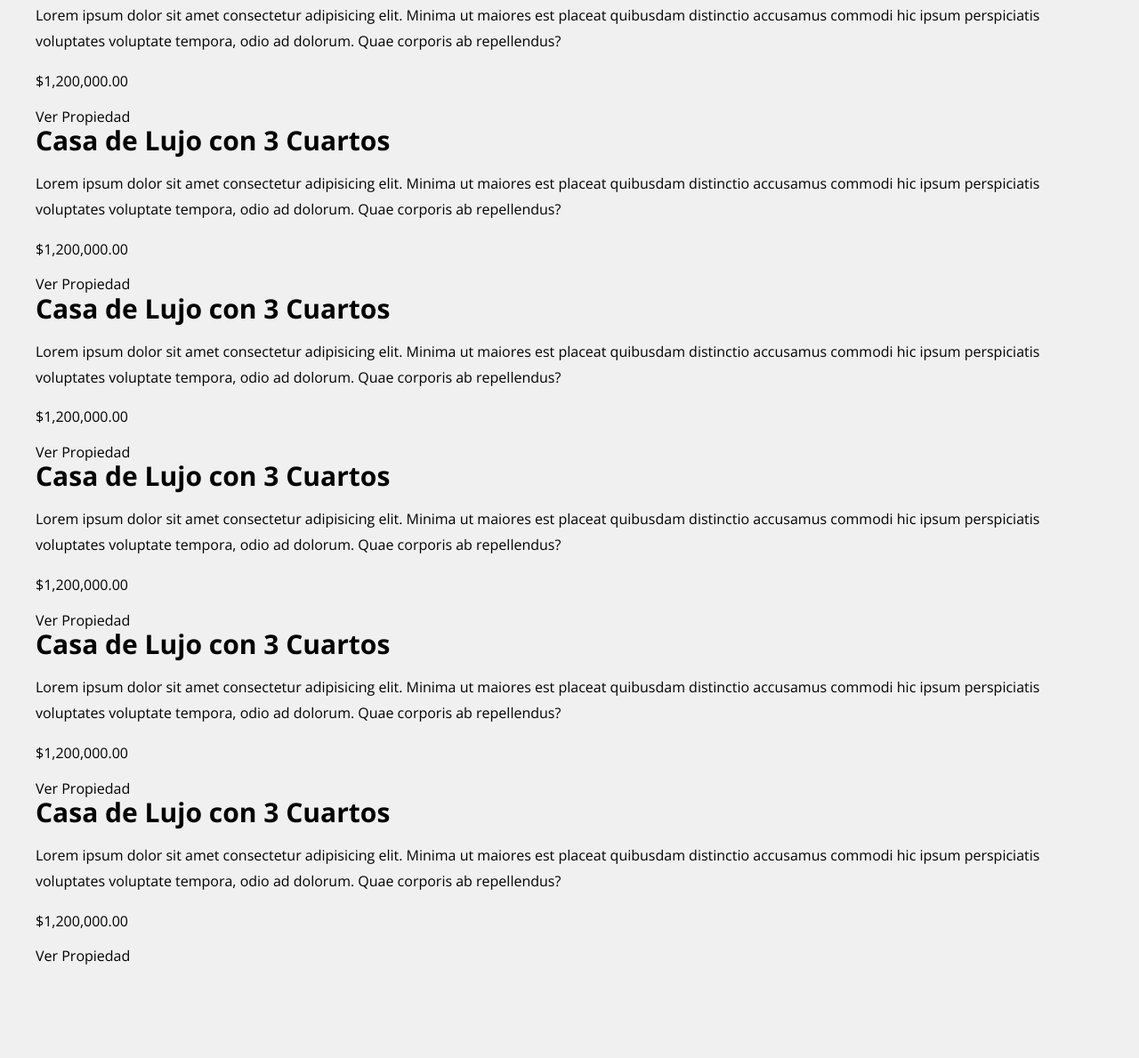
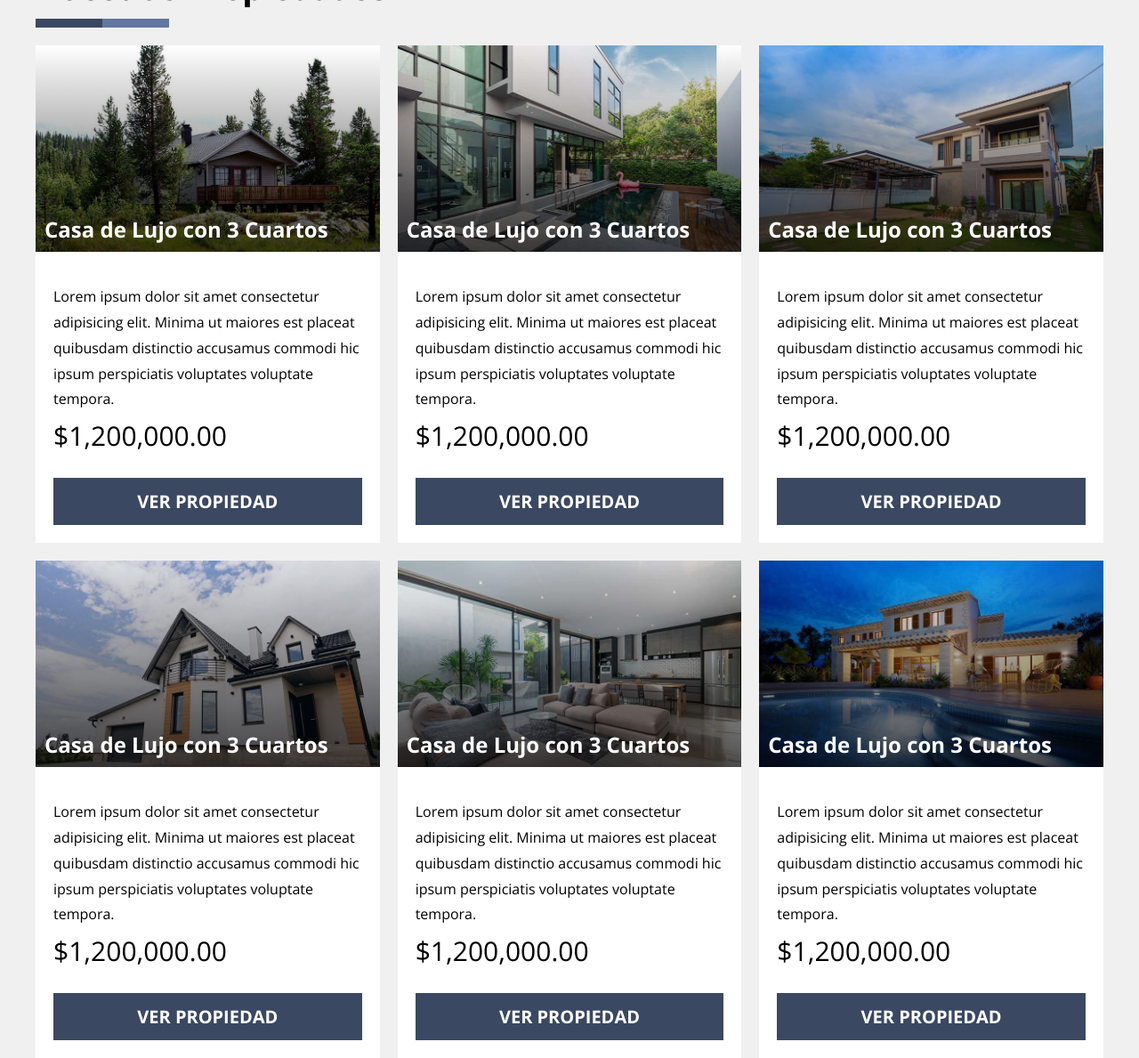
Before and after one commit to Geinersb/RealState-Web, a website: page index.html in a window 1280 px wide. Shown: the part 757-1946 px from the top of the page at 89% size. Before the commit the page ends 1842 px from the top, so only its background shows below. Drawn offline with nearby package versions, Linux system fonts and the light colour scheme.

Commit message:
se finaliza seccion de propiedades

```diff
--- a/index.html
+++ b/index.html
@@ -53,7 +53,7 @@
                 <h3 class="propiedad__nombre">Casa de Lujo con 3 Cuartos</h3>
             </div>
             <div class="propiedad__contenido">
-                <p class="propiedad__texto">Lorem ipsum dolor sit amet consectetur adipisicing elit. Minima ut maiores est placeat quibusdam distinctio accusamus commodi hic ipsum perspiciatis voluptates voluptate tempora, odio ad dolorum. Quae corporis ab repellendus?</p>
+                <p class="propiedad__texto">Lorem ipsum dolor sit amet consectetur adipisicing elit. Minima ut maiores est placeat quibusdam distinctio accusamus commodi hic ipsum perspiciatis voluptates voluptate tempora.</p>
                 <p class="propiedad__precio">$1,200,000.00</p>
                 <a href="#" class="propiedad__enlace">Ver Propiedad</a>
             </div>
@@ -64,7 +64,7 @@
                 <h3 class="propiedad__nombre">Casa de Lujo con 3 Cuartos</h3>
             </div>
             <div class="propiedad__contenido">
-                <p class="propiedad__texto">Lorem ipsum dolor sit amet consectetur adipisicing elit. Minima ut maiores est placeat quibusdam distinctio accusamus commodi hic ipsum perspiciatis voluptates voluptate tempora, odio ad dolorum. Quae corporis ab repellendus?</p>
+                <p class="propiedad__texto">Lorem ipsum dolor sit amet consectetur adipisicing elit. Minima ut maiores est placeat quibusdam distinctio accusamus commodi hic ipsum perspiciatis voluptates voluptate tempora.</p>
                 <p class="propiedad__precio">$1,200,000.00</p>
                 <a href="#" class="propiedad__enlace">Ver Propiedad</a>
             </div>
@@ -75,7 +75,7 @@
                 <h3 class="propiedad__nombre">Casa de Lujo con 3 Cuartos</h3>
             </div>
             <div class="propiedad__contenido">
-                <p class="propiedad__texto">Lorem ipsum dolor sit amet consectetur adipisicing elit. Minima ut maiores est placeat quibusdam distinctio accusamus commodi hic ipsum perspiciatis voluptates voluptate tempora, odio ad dolorum. Quae corporis ab repellendus?</p>
+                <p class="propiedad__texto">Lorem ipsum dolor sit amet consectetur adipisicing elit. Minima ut maiores est placeat quibusdam distinctio accusamus commodi hic ipsum perspiciatis voluptates voluptate tempora.</p>
                 <p class="propiedad__precio">$1,200,000.00</p>
                 <a href="#" class="propiedad__enlace">Ver Propiedad</a>
             </div>
@@ -86,7 +86,7 @@
                 <h3 class="propiedad__nombre">Casa de Lujo con 3 Cuartos</h3>
             </div>
             <div class="propiedad__contenido">
-                <p class="propiedad__texto">Lorem ipsum dolor sit amet consectetur adipisicing elit. Minima ut maiores est placeat quibusdam distinctio accusamus commodi hic ipsum perspiciatis voluptates voluptate tempora, odio ad dolorum. Quae corporis ab repellendus?</p>
+                <p class="propiedad__texto">Lorem ipsum dolor sit amet consectetur adipisicing elit. Minima ut maiores est placeat quibusdam distinctio accusamus commodi hic ipsum perspiciatis voluptates voluptate tempora.</p>
                 <p class="propiedad__precio">$1,200,000.00</p>
                 <a href="#" class="propiedad__enlace">Ver Propiedad</a>
             </div>
@@ -97,7 +97,7 @@
                 <h3 class="propiedad__nombre">Casa de Lujo con 3 Cuartos</h3>
             </div>
             <div class="propiedad__contenido">
-                <p class="propiedad__texto">Lorem ipsum dolor sit amet consectetur adipisicing elit. Minima ut maiores est placeat quibusdam distinctio accusamus commodi hic ipsum perspiciatis voluptates voluptate tempora, odio ad dolorum. Quae corporis ab repellendus?</p>
+                <p class="propiedad__texto">Lorem ipsum dolor sit amet consectetur adipisicing elit. Minima ut maiores est placeat quibusdam distinctio accusamus commodi hic ipsum perspiciatis voluptates voluptate tempora.</p>
                 <p class="propiedad__precio">$1,200,000.00</p>
                 <a href="#" class="propiedad__enlace">Ver Propiedad</a>
             </div>
@@ -108,7 +108,7 @@
                 <h3 class="propiedad__nombre">Casa de Lujo con 3 Cuartos</h3>
             </div>
             <div class="propiedad__contenido">
-                <p class="propiedad__texto">Lorem ipsum dolor sit amet consectetur adipisicing elit. Minima ut maiores est placeat quibusdam distinctio accusamus commodi hic ipsum perspiciatis voluptates voluptate tempora, odio ad dolorum. Quae corporis ab repellendus?</p>
+                <p class="propiedad__texto">Lorem ipsum dolor sit amet consectetur adipisicing elit. Minima ut maiores est placeat quibusdam distinctio accusamus commodi hic ipsum perspiciatis voluptates voluptate tempora.</p>
                 <p class="propiedad__precio">$1,200,000.00</p>
                 <a href="#" class="propiedad__enlace">Ver Propiedad</a>
             </div>
--- a/src/scss/app.scss
+++ b/src/scss/app.scss
@@ -1,2 +1,3 @@
 @use 'base';
 @use 'ui/header';
+@use 'ui/contenido';
--- a/src/scss/base/_mixins.scss
+++ b/src/scss/base/_mixins.scss
@@ -50,3 +50,21 @@
     gap: $espaciado;
     grid-template-columns: repeat($columnas, 1fr);
 }
+
+@mixin heading( ) {
+   font-weight: 400;
+
+   span{
+    font-weight: 700;
+   }
+
+   &::after{
+    content: '';
+    display: block;
+    height: 1rem;
+    width: 15rem;
+    margin-top: 1rem;
+    background-image: linear-gradient(to right, v.$primario 0%, v.$primario 50%, lighten(v.$primario, 20%)50%,lighten(v.$primario, 20%)100% );
+
+}
+}
--- /dev/null
+++ b/src/scss/ui/contenido/_index.scss
@@ -0,0 +1 @@
+@forward 'propiedades';
--- /dev/null
+++ b/src/scss/ui/contenido/_propiedades.scss
@@ -0,0 +1,70 @@
+@use 'base/variables' as v;
+@use 'base/mixins' as m;
+
+
+.propiedades{
+
+margin-top: 5rem;
+@include m.tablet {
+    margin-top: 10rem;
+}
+
+&__heading{
+    @include m.heading;
+}
+
+&__grid{
+
+    @include m.grid(1,2rem);
+
+    @include m.tablet {
+        @include m.grid(3, 2rem);
+    }
+}
+
+}
+
+.propiedad{
+    background-color: v.$blanco;
+
+    &__imagen{
+        aspect-ratio: 10 / 6 ;
+        background-size: cover;
+        position: relative;
+    }
+
+    //esto es praa insertar imagen en el BG mas corto con este for
+    @for $i from 1 through 6 {
+        $imagen: '../img/propiedad_' + $i + '.jpg';
+        &:nth-child(#{$i}) &__imagen{
+            background-image: linear-gradient(to bottom, transparentize(v.$negro, 1%)0%, transparentize(v.$negro, .3%)100%), url($imagen);
+        }
+    }
+
+    &__nombre{
+        position: absolute;
+        left: 1rem;
+        bottom: 1rem;
+        color: v.$blanco;
+        font-size: 2.4rem;
+    }
+
+    &__contenido{
+        padding: 2rem;
+    }
+
+    &__texto{
+        margin-bottom: 0;
+    }
+
+    &__precio{
+font-size: 3rem;
+margin: 0;
+    }
+
+    &__enlace{
+        @include m.boton(v.$primario, v.$blanco);
+        display: block;
+        text-transform: uppercase;
+    }
+}
```
Also changed, not shown: build/css/app.css, 1 other file.
